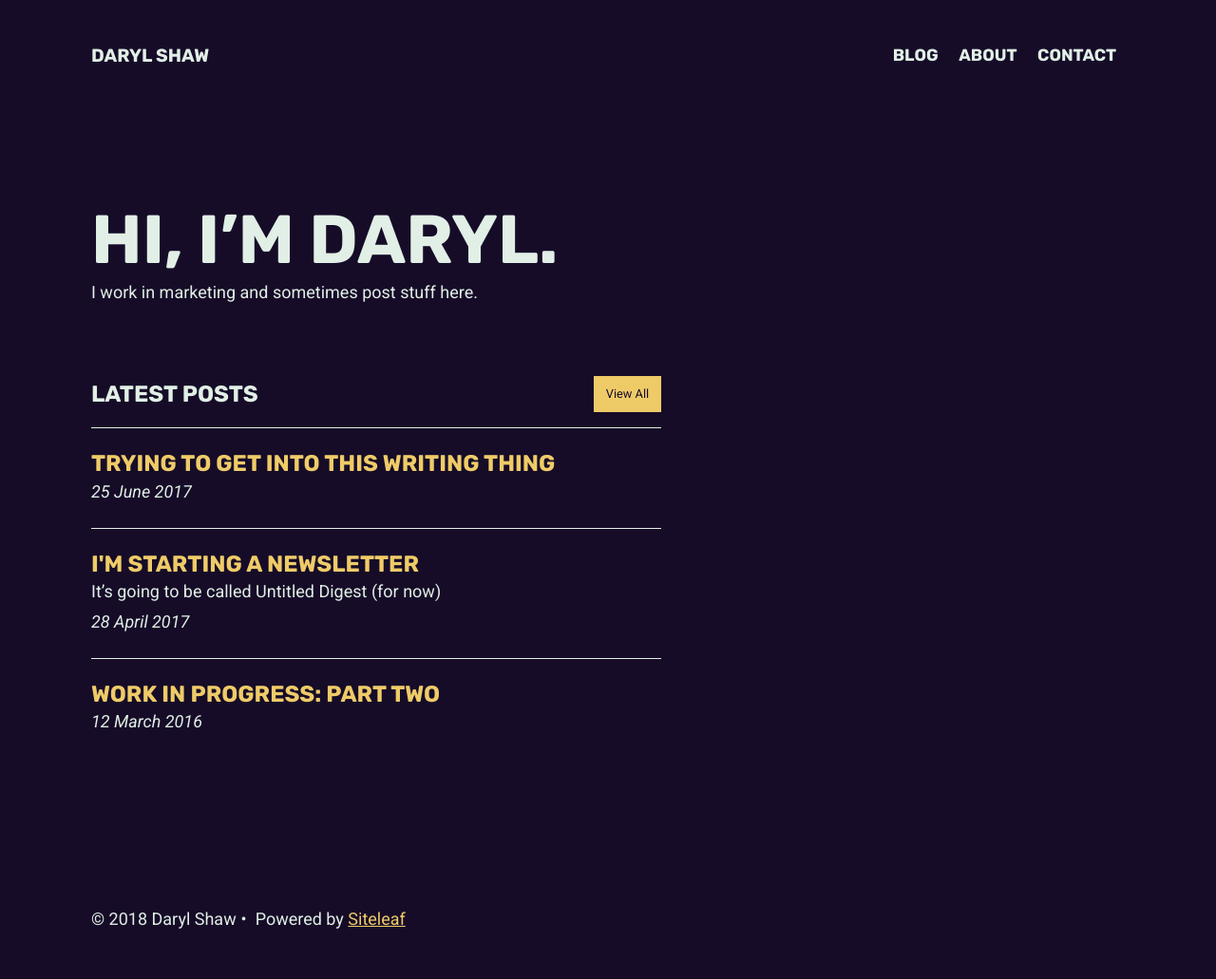
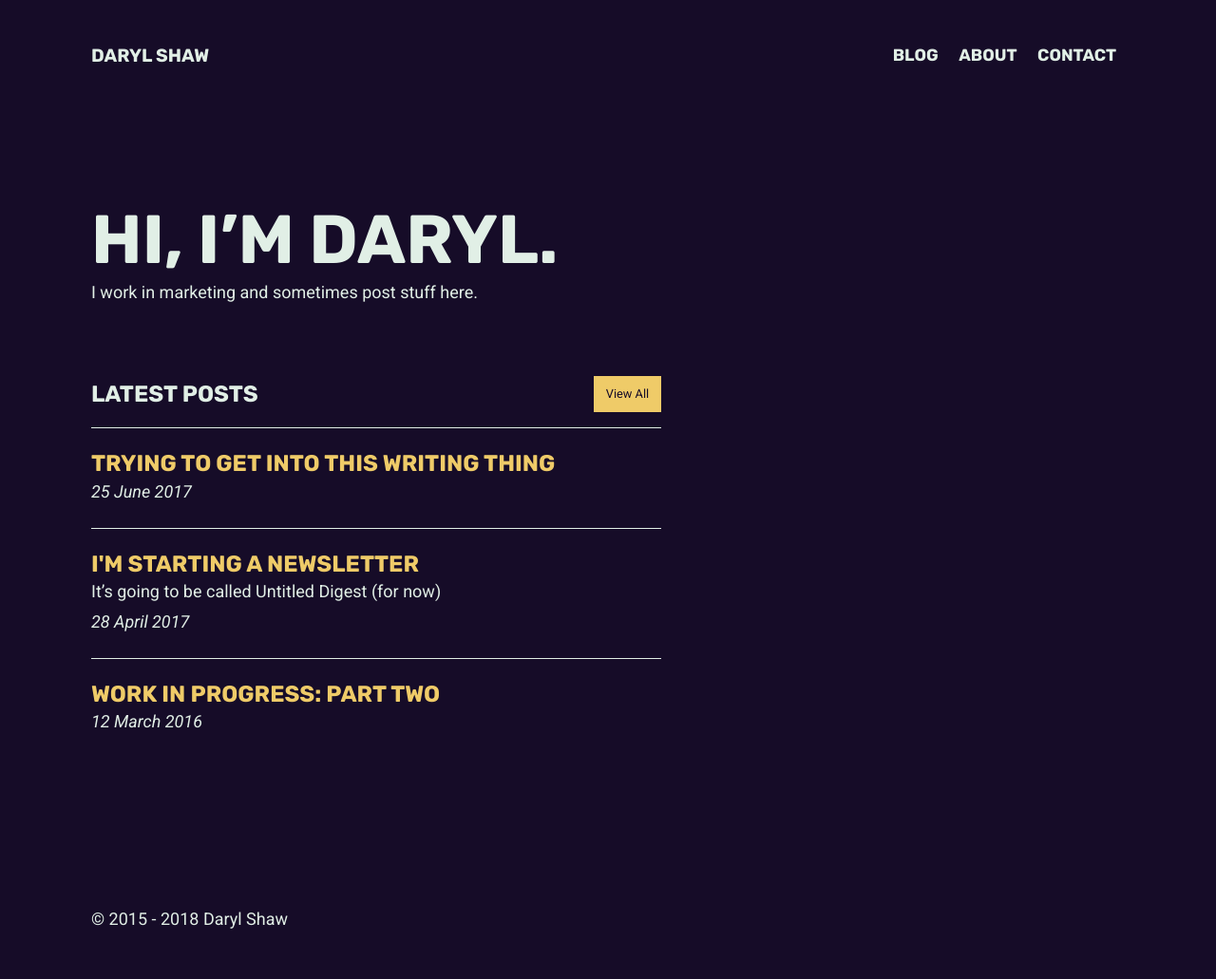
Before and after one commit to darylshaw/darylshaw.co.uk, a Jekyll site: the page built from index.markdown, in a window 1280 px wide. Shown: the whole page at 95% size. Built offline with Jekyll 4.4.1, drawn with Linux system fonts in a browser that asks for light colours.

Commit message:
Updated copyright and removed powered by Siteleaf from footer

```diff
--- a/_includes/footer.html
+++ b/_includes/footer.html
@@ -1,8 +1,7 @@
 <footer class="site-footer">
   <div class="site-footer-main">
     <ul>
-      <li>&copy; {{ site.time | date: '%Y' }} {{ site.name }}</li>
-      <li>Powered by <a href="http://siteleaf.com">Siteleaf</a></li>
+      <li>&copy; 2015 - {{ "now" | date: '%Y' }} {{ site.name }}</li>
     </ul>
   </div>
 </footer>
```
